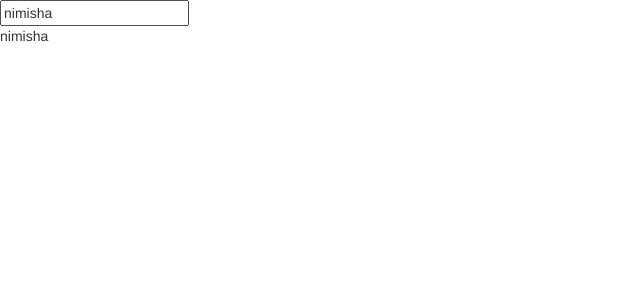
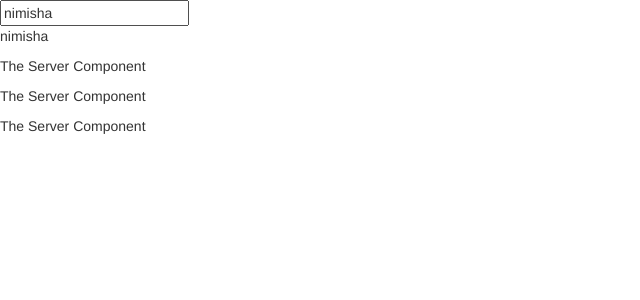
Before and after one commit to nimishawilson/my-first-angular-app, an Angular app: page / in a window 1280 px wide. Shown: the top 300 px of the page, without its empty margins (0-640 px from the left). Built offline with nearby package versions, Linux system fonts and the light colour scheme.

Commit message:
create and replicate component

```diff
--- a/src/app/app.component.html
+++ b/src/app/app.component.html
@@ -1,2 +1,3 @@
 <input type="text" [(ngModel)]="name">
 <p> {{name}}</p>
+<app-servers> </app-servers>
--- /dev/null
+++ b/src/app/server/server.component.html
@@ -0,0 +1 @@
+<p>The Server Component</p>
--- /dev/null
+++ b/src/app/servers/servers.component.html
@@ -0,0 +1,4 @@
+<app-server> </app-server>
+<app-server> </app-server>
+
+<app-server> </app-server>
--- /dev/null
+++ b/src/app/servers/servers.component.ts
@@ -0,0 +1,15 @@
+import { Component, OnInit } from '@angular/core';
+
+@Component({
+  selector: 'app-servers',
+  templateUrl: './servers.component.html',
+  styleUrls: ['./servers.component.css']
+})
+export class ServersComponent implements OnInit {
+
+  constructor() { }
+
+  ngOnInit() {
+  }
+
+}
```
Also changed, not shown: src/app/app.module.ts (+6 -1 lines), src/app/server/server.component.ts (added, +9 -0 lines), src/app/servers/servers.component.css (added), 1 other file (tests, documents, lock files or other folders).
